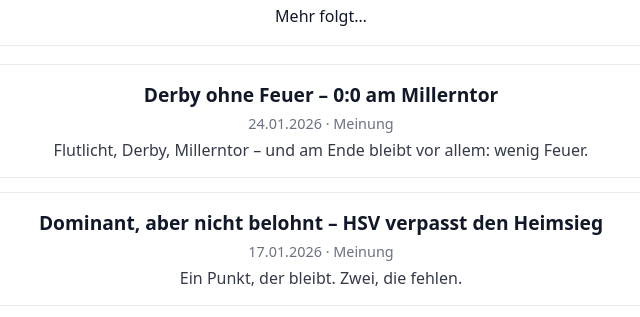
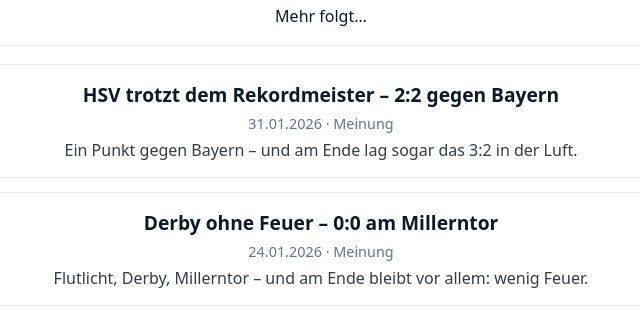
Before and after one commit to BenKir94/hosenrot, a plain HTML site: page index.html in a window 1280 px wide. Shown: the part 406-723 px from the top of the page, without its empty margins (319-959 px from the left). Drawn offline with Linux system fonts and the light colour scheme.

Commit message:
index.html aktualisieren

```diff
--- a/index.html
+++ b/index.html
@@ -22,6 +22,14 @@
 <div class="posts">
 
   <!-- NEUSTER POST OBEN -->
+
+  <a class="post" href="posts/2026-01-31-hsv-bayern-2-2.html">
+  <div class="post-title">HSV trotzt dem Rekordmeister – 2:2 gegen Bayern</div>
+  <div class="post-meta">31.01.2026 · Meinung</div>
+  <div class="post-teaser">Ein Punkt gegen Bayern – und am Ende lag sogar das 3:2 in der Luft.</div>
+</a>
+
+
   <a class="post" href="posts/2026-01-24-derby-ohne-feuer.html">
   <div class="post-title">Derby ohne Feuer – 0:0 am Millerntor</div>
   <div class="post-meta">24.01.2026 · Meinung</div>
```
